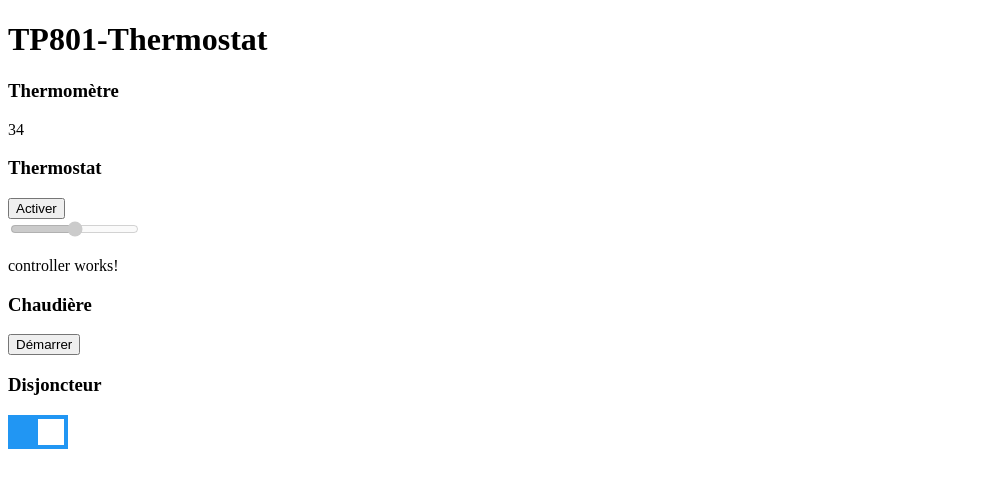
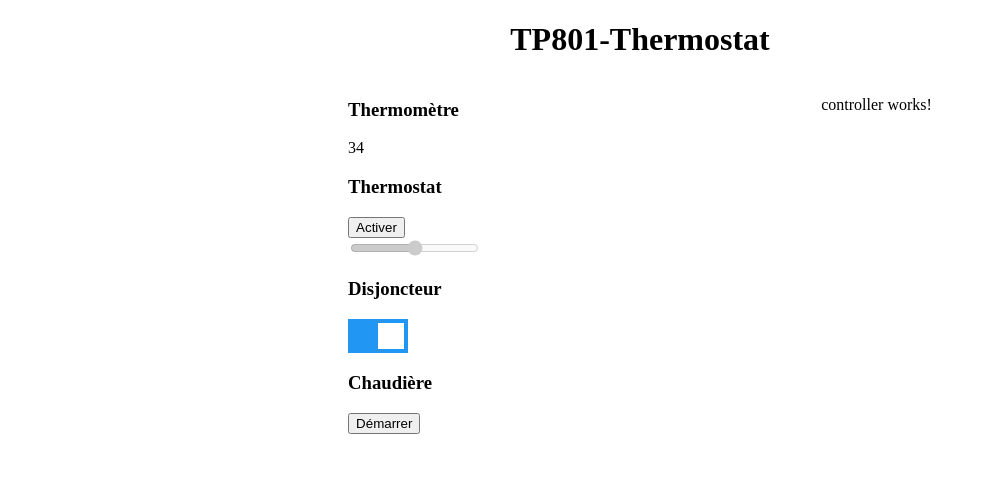
Before and after one commit to RemiChavance/TP801-Thermostat, an Angular app: page / in a window 1280 px wide. Shown: the top 488 px of the page, without its empty margins (0-985 px from the left). Built offline with nearby package versions, Linux system fonts and the light colour scheme.

Commit message:
Controller detect chaudiere state

```diff
--- a/src/app/app.component.html
+++ b/src/app/app.component.html
@@ -1,6 +1,10 @@
 <h1>TP801-Thermostat</h1>
-<app-thermometre></app-thermometre>
-<app-thermostat></app-thermostat>
-<app-controller></app-controller>
-<app-chaudiere></app-chaudiere>
-<app-disjoncteur></app-disjoncteur>
+<div class="box">
+    <div>
+        <app-thermometre></app-thermometre>
+        <app-thermostat></app-thermostat>
+        <app-disjoncteur></app-disjoncteur>
+        <app-chaudiere></app-chaudiere>
+    </div>
+    <app-controller></app-controller>
+</div>
--- a/src/app/app.component.scss
+++ b/src/app/app.component.scss
@@ -0,0 +1,10 @@
+h1 {
+    display: flex;
+    justify-content: center;
+}
+
+.box {
+    display: flex;
+    justify-content: space-evenly;
+    width: 100%;
+}
--- a/src/app/components/controller/controller.component.ts
+++ b/src/app/components/controller/controller.component.ts
@@ -1,10 +1,61 @@
-import { Component } from '@angular/core';
+import { Component, OnDestroy, OnInit } from '@angular/core';
+import { Subscription, tap } from 'rxjs';
+import { StoreService } from 'src/app/services/store.service';
 
 @Component({
   selector: 'app-controller',
   templateUrl: './controller.component.html',
   styleUrls: ['./controller.component.scss']
 })
-export class ControllerComponent {
+export class ControllerComponent implements OnInit, OnDestroy {
+
+  temperature!: number;
+  temperatureSub!: Subscription;
+
+  thermostatValue!: number;
+  thermostatValueSub!: Subscription;
+
+  thermostatActivated!: boolean;
+  thermostatActivatedSub!: Subscription;
+
+
+
+  constructor(private store: StoreService) { }
+
+  ngOnInit(): void {
+    this.temperatureSub = this.store.temperature$.pipe(
+      tap(value => this.temperature = value)
+    ).subscribe();
+
+    this.thermostatValueSub = this.store.thermostatValue$.pipe(
+      tap(value => {
+        this.thermostatValue = value;
+        this.setChaudiereState(this.thermostatActivated);
+      })
+    ).subscribe();
+
+    this.thermostatActivatedSub = this.store.thermostatActivated$.pipe(
+      tap(value => {
+        this.thermostatActivated = value;
+        this.setChaudiereState(this.thermostatActivated);
+      })
+    ).subscribe();
+  }
+
+
+  private setChaudiereState(state: boolean) {
+    if (state) {
+      console.log(`la chaudière doit être activée avec pour objectif ${this.thermostatValue}`);
+    } else {
+      console.log(`la chaudière doit être désactivée`);
+    }
+  }
+
+
+  ngOnDestroy(): void {
+    this.temperatureSub.unsubscribe();
+    this.thermostatValueSub.unsubscribe();
+    this.thermostatActivatedSub.unsubscribe();
+  }
 
 }
--- a/src/app/components/thermostat/thermostat.component.ts
+++ b/src/app/components/thermostat/thermostat.component.ts
@@ -27,7 +27,7 @@ export class ThermostatComponent implements OnInit, OnDestroy {
   }
 
   onDeactivate() {
-    this.store.setThermostatActivated(true);
+    this.store.setThermostatActivated(false);
   }
 
   onChange() {
```
